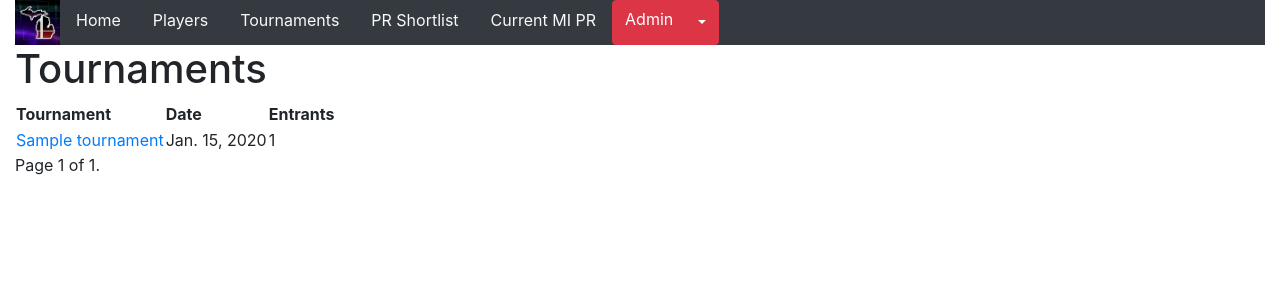
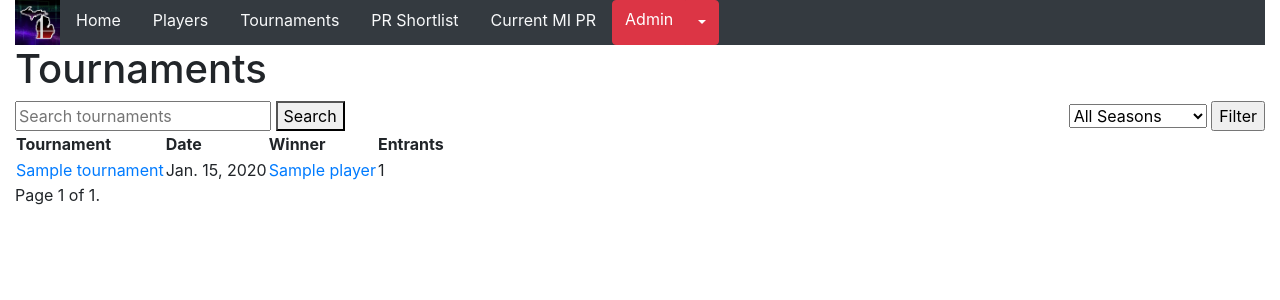
Before and after one commit to tommyparr93/mi-melee-data, a Django app: page /tournaments in a window 1280 px wide. Shown: the top 300 px of the page. Run offline with Django 5.2, Linux system fonts and the light colour scheme; tables that the repository leaves empty hold one stand-in row (values such as "Sample post"); some libraries are stand-ins or nearby versions.

Commit message:
change to tournament list and stuff

```diff
--- a/main/models.py
+++ b/main/models.py
@@ -204,6 +204,12 @@ class Tournament(models.Model):
     class Meta:
         db_table = 'tournament'
 
+    @property
+    def winner(self):
+        winner_result = TournamentResults.objects.filter(tournament=self, placement=1).first()
+        if winner_result:
+            return winner_result.player_id  # assuming player_id is the Player instance you want
+        return None
 
 # something really funky is happening here due to django not liking composite keys
 # This is because I built the database with composite keys originally,
--- a/main/templates/main/tournaments.html
+++ b/main/templates/main/tournaments.html
@@ -2,12 +2,31 @@
 {% block title %}Tournament List{% endblock %}
 {% block content %}
   <h1>Tournaments</h1>
+    <form method="get" style="float: right" id="filter-form">
+        <select name="pr_season" id="pr_season">
+        <option value="">All Seasons</option>
+        {% for pr_season in pr_seasons %}
+        <option value="{{ pr_season.id }}" {% if request.GET.pr_season == pr_season.id|stringformat:"s" %}selected{% endif %}>
+            {{ pr_season.name }}
+        </option>
+        {% endfor %}
+        </select>
+            <input type="submit" value="Filter">
+    </form>
+    <form method="get" action="{% url 'tournaments' %}">
+                <input type="text" name="q" placeholder="Search tournaments">
+                <button type="submit">Search</button>
+    <!--            <input type="checkbox" id="region-filter" name="region" value="7">-->
+    <!--            <label>Search for Michigan</label>-->
+          </form>
   <table>
     <thead>
       <tr>
           <th>Tournament</th>
           <th>Date</th>
+          <th>Winner</th>
           <th>Entrants</th>
+
       </tr>
     </thead>
     <tbody>
@@ -15,7 +34,13 @@
         <tr>
             <td><a href="{% url 'tournament_details' pk=tournament.pk %}">{{ tournament.name }}</a></td>
             <td>{{ tournament.date }}</td>
+                        <td>             {% if tournament.winner and tournament.winner.id %}
+                <a href="{% url 'player_detail' pk=tournament.winner.id %}">{{ tournament.winner }}</a>
+            {% else %}
+                 {{ tournament.winner }} <!-- or some default value or text -->
+            {% endif %}</td>
             <td>{{ tournament.entrant_count }}</td>
+
         </tr>
       {% endfor %}
     </tbody>
@@ -39,3 +64,9 @@
     </span>
   </div>
 {% endblock %}
+
+<script type="text/javascript">
+    document.getElementById('pr_season').addEventListener('change', function() {
+        this.form.submit();
+    });
+</script>
--- a/main/views.py
+++ b/main/views.py
@@ -8,7 +8,7 @@ from .forms import TournamentForm, PRForm, PRSeasonForm1, PRSeasonForm, PRSeason
 from .data_entry import enter_tournament, enter_pr_csv, enter_pr_season
 from django.views import generic
 from django.db.models.functions import Lower
-from django.db.models import F, Q, When, Case
+from django.db.models import F, Q, When, Case, Count
 from django.views.generic.detail import DetailView
 from django.shortcuts import render, reverse, redirect
 from collections import namedtuple
@@ -288,6 +288,35 @@ class TournamentListView(generic.ListView):
     ordering = ['-date']
     queryset = Tournament.objects.all()
 
+    def get_context_data(self, **kwargs):
+        context = super().get_context_data(**kwargs)
+
+        # Getting distinct PRSeasons related to the displayed tournaments
+        all_pr_season_ids = Tournament.objects.values_list('pr_season', flat=True).distinct()
+        all_pr_seasons = PRSeason.objects.filter(id__in=all_pr_season_ids)
+
+        # Add pr_seasons to context
+        context['pr_seasons'] = all_pr_seasons
+
+        return context
+
+    def get_queryset(self):
+        queryset = super().get_queryset()
+        query = self.request.GET.get('q')
+        pr_season_id = self.request.GET.get('pr_season')
+
+
+        if query:
+            queryset = super().get_queryset()
+            queryset = queryset.filter(Q(name__icontains=query))
+
+        if pr_season_id:
+            queryset = queryset.filter(
+                pr_season_id=pr_season_id)  # Assuming pr_season is a foreign key in your Tournament model
+
+        return queryset
+
+
 
 # need to refactor have logic on this front to pass primary player and "opponent" within the sets context
 class PlayerDetailView(DetailView):
--- a/melee/settings.py
+++ b/melee/settings.py
@@ -28,7 +28,7 @@ environ.Env.read_env(os.path.join(BASE_DIR, '.env'))
 # SECURITY WARNING: keep the secret key used in production secret!
 SECRET_KEY = 'test'#env("SECRET_KEY")
 # SECURITY WARtNING: don't run with debug turned on in production!
-DEBUG = True
+DEBUG = False
 
 ALLOWED_HOSTS = ['localhost','mimeleestats.com', 'www.mimeleestats.com', '52.15.190.122', '127.0.0.1']
 
```
